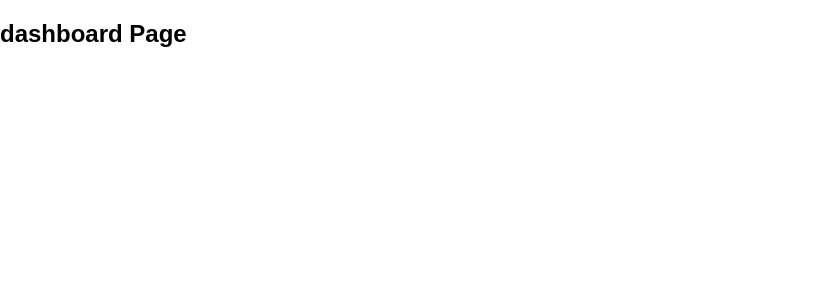
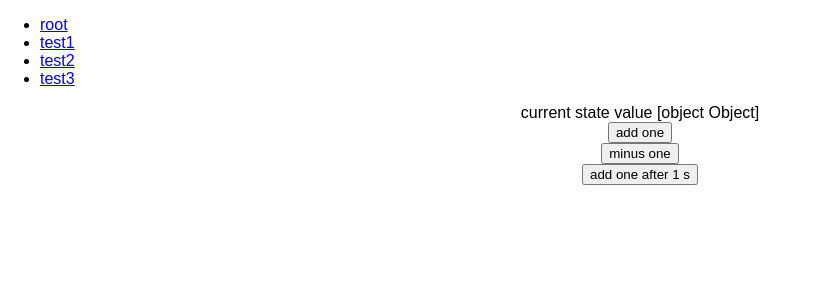
Before and after one commit to wk633/ReactProjectWinter, a React app in the folder project/: page /dashboard in a window 1280 px wide. Shown: the top 300 px of the page, without its empty margins (0-821 px from the left). Built offline with nearby package versions, Linux system fonts and the light colour scheme.

Commit message:
use combineReducers to combine two reduce

```diff
--- a/project/src/Auth.js
+++ b/project/src/Auth.js
@@ -1,5 +1,11 @@
 import React from 'react';
+import {connect} from 'react-redux';
+import { login } from './Auth.redux';
 
+
+@connect(
+    state =>  state
+)
 class Auth extends React.Component{
     render(){
         return <h2>Auth Page</h2>
--- a/project/src/Auth.redux.js
+++ b/project/src/Auth.redux.js
@@ -0,0 +1,19 @@
+const LOGIN = 'LOGIN';
+const LOGOUT = 'LOGOUT';
+export function auth(state={isAuth: false, user: 'admin'}, action) {
+   switch(action.type){
+       case LOGIN:
+            return {...state, isAuth: true};
+        case LOGOUT:
+            return {...state, isAuth: false};
+        default:
+            return state;
+   }
+}
+
+export function login(){
+    return {type: LOGIN};
+}
+export function logout(){
+    return {type: LOGOUT};
+}
--- a/project/src/Dashboard.js
+++ b/project/src/Dashboard.js
@@ -1,8 +1,40 @@
 import React from 'react';
+import {Link, Route, Switch} from 'react-router-dom';
+import App from './App';
+
+function Test1(){
+    return <h2>test1</h2>
+}
+
+function Test2(){
+    return <h2>test2</h2>
+}
+
+class Test extends React.Component {
+    render(){
+        return <h2>test component, location: {this.props.match.params.location}</h2>
+    }
+}
 
 class Dashboard extends React.Component{
     render(){
-        return <h2>dashboard Page</h2>
+        return (
+            <div>
+                <ul>
+                    <li><Link to='/dashboard'>root</Link></li>
+                    <li><Link to='/dashboard/test1'>test1</Link></li>
+                    <li><Link to='/dashboard/test2'>test2</Link></li>
+                    <li><Link to='/dashboard/test3'>test3</Link></li>
+                </ul>
+                <Switch>
+                    <Route path='/dashboard' exact component={App}></Route>
+                    <Route path='/dashboard/test1' exact component={Test1}></Route>
+                    <Route path='/dashboard/test2' exact component={Test2}></Route>
+                    <Route path='/dashboard/:location' component={Test}></Route>
+                </Switch>
+
+            </div>
+        );
     }
 }
 export default Dashboard;
--- a/project/src/index.js
+++ b/project/src/index.js
@@ -5,37 +5,25 @@ import { Provider } from 'react-redux';
 import {
     BrowserRouter,
     Route,
-    Link,
     Switch,
     Redirect
 } from 'react-router-dom';
 import Auth from './Auth';
 import Dashboard from './Dashboard';
 import './index.css';
-import App from './App';
 import registerServiceWorker from './registerServiceWorker';
 
 import { createStore, applyMiddleware, compose } from 'redux';
-import { count } from './myRedux';
+
+import reducer from './reducer';
+
 
 const reduxDevTools = window.devToolsExtension?window.devToolsExtension():f=>f;
 
 
-const store = createStore(count, compose(applyMiddleware(thunk), reduxDevTools));
+const store = createStore(reducer, compose(applyMiddleware(thunk), reduxDevTools));
+console.log(store.getState());
 
-function Test1(){
-    return <h2>test1</h2>
-}
-
-function Test2(){
-    return <h2>test2</h2>
-}
-
-class Test extends React.Component {
-    render(){
-        return <h2>test component, location: {this.props.match.params.location}</h2>
-    }
-}
 
 ReactDOM.render((
     <Provider store={store}>
--- /dev/null
+++ b/project/src/reducer.js
@@ -0,0 +1,7 @@
+// combine all reducer and return
+
+import {combineReducers} from 'redux';
+import {count} from './myRedux';
+import {auth} from './Auth.redux';
+
+export default combineReducers({count, auth});
```
